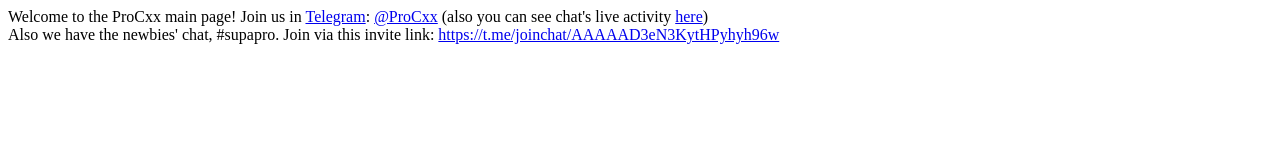
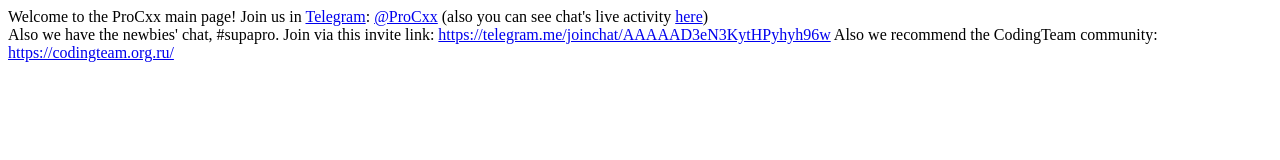
Before and after one commit to procxx/procxx.github.io, a plain HTML site: page index.html in a window 1280 px wide. Drawn offline with Linux system fonts and the light colour scheme.

Commit message:
Update index.html
* Add CodingTeam link;
* Fix some formatting.

```diff
--- a/index.html
+++ b/index.html
@@ -9,9 +9,13 @@
     }
   </style>
   </head>
-<body>
-  Welcome to the ProCxx main page! Join us in <a href="https://telegram.org/dl">Telegram</a>: <a href="https://telegram.me/ProCxx">@ProCxx</a> (also you can see chat's live activity <a href="http://78.155.208.241:3000/iframe/-1001031904034">here</a>)
-  <br>
-    Also we have the newbies' chat, #supapro. Join via this invite link: <a href="https://t.me/joinchat/AAAAAD3eN3KytHPyhyh96w">https://t.me/joinchat/AAAAAD3eN3KytHPyhyh96w</a>
-    </body>
+ <body>
+  Welcome to the ProCxx main page! Join us in <a href="https://telegram.org/dl">Telegram</a>:
+   <a href="https://telegram.me/ProCxx">@ProCxx</a> (also you can see chat's live activity
+   <a href="http://78.155.208.241:3000/iframe/-1001031904034">here</a>)
+   <br>
+   Also we have the newbies' chat, #supapro. Join via this invite link:
+   <a href="https://telegram.me/joinchat/AAAAAD3eN3KytHPyhyh96w">https://telegram.me/joinchat/AAAAAD3eN3KytHPyhyh96w</a>
+   Also we recommend the CodingTeam community: <a href="https://codingteam.org.ru/">https://codingteam.org.ru/</a>
+  </body>
 </html>
```
